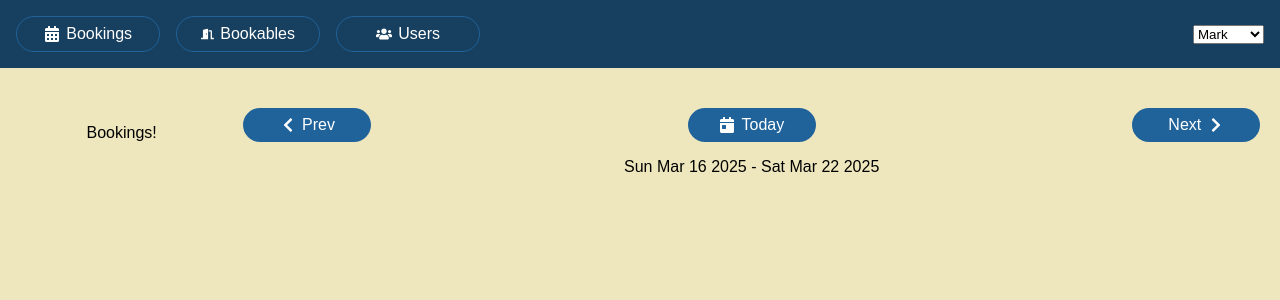
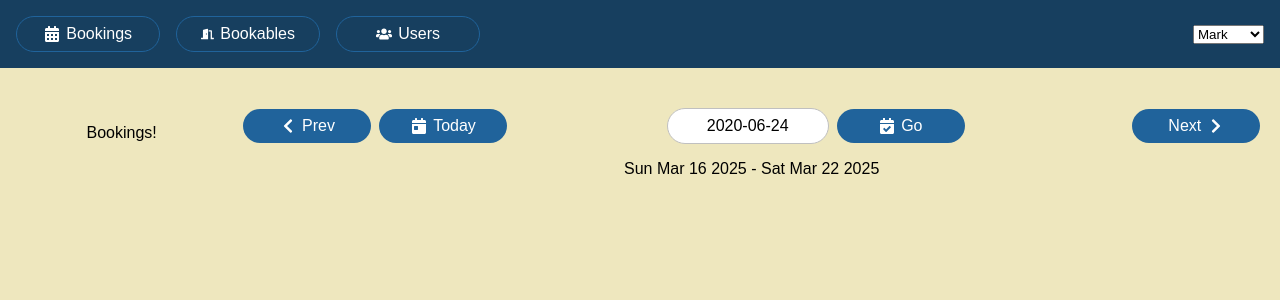
Before and after one commit to bion0625/react-hook-in-action, a React (Create React App) app: page /bookings in a window 1280 px wide. Shown: the top 300 px of the page. Built offline with nearby package versions, Linux system fonts and the light colour scheme; data requests are answered from the project's data file.

Commit message:
5.3.2 참조객체를 사용해 텍스트 박스 관리하기

```diff
--- a/src/App.css
+++ b/src/App.css
@@ -194,13 +194,49 @@ main {
   list-style: square;
 }
 
-
 .date-picker {
-  display:flex;
-  margin:0 0 1em;
+  display: flex;
+  margin: 0 0 1em;
   justify-content: space-between;
   align-items: center;
 }
+
+.date-picker > span {
+  flex-grow: 2;
+  display: flex;
+  align-items: center;
+  justify-content: center;
+}
+
+.date-picker input {
+  width: 8rem;
+  padding: 0.5rem 1rem;
+  border-radius: 1.5rem;
+  border: 1px solid silver;
+  font-size: 100%;
+  text-align: center;
+}
+
 .date-picker button {
-  width:8em;
+  width: 8rem;
 }
+
+.date-picker button.go {
+  width: auto;
+  height: 100%;
+}
+
+
+@keyframes spin {
+  100% {
+    transform: rotate(360deg);
+  }
+}
+
+.icon-loading {
+  animation: spin 1.5s linear infinite;
+}
+
+header .icon-loading {
+  color: white;
+}
--- a/src/components/Bookings/WeekPicker.js
+++ b/src/components/Bookings/WeekPicker.js
@@ -1,10 +1,16 @@
-import { useReducer } from "react";
+import { useReducer, useRef } from "react";
 import reducer from "./WeekReducer";
 import { getWeek } from "../../util/date-wrangler";
-import { FaCalendarDay, FaChevronLeft, FaChevronRight } from "react-icons/fa";
+import { FaCalendarCheck, FaCalendarDay, FaChevronLeft, FaChevronRight } from "react-icons/fa";
 
 export default function WeekPicker ({date}) {
     const [week, dispatch] = useReducer(reducer, date, getWeek);
+    const textboxRef = useRef();
+
+    const goToDate = () => {
+        dispatch({type: "SET_DATE", payload: textboxRef.current.value});
+    };
+
     return (
         <div>
             <p className="date-picker">
@@ -18,6 +24,14 @@ export default function WeekPicker ({date}) {
                     <span>Today</span>
                 </button>
 
+                <span>
+                    <input type="text" ref={textboxRef} placeholder="e.g. 2020-09-02" defaultValue="2020-06-24"/>
+                    <button className="to btn" onClick={goToDate}>
+                        <FaCalendarCheck/>
+                        <span>Go</span>
+                    </button>
+                </span>
+
                 <button className="btn" onClick={() => dispatch({type: "NEXT_WEEK"})}>
                     <span>Next</span>
                     <FaChevronRight/>
```
